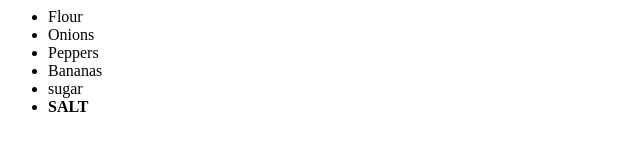
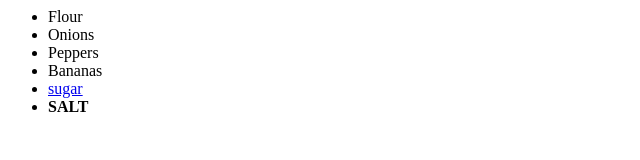
Before and after one commit to dantecarlesimo/gitTest, a plain HTML site: page index.html in a window 1280 px wide. Shown: the full height of the page, 0-640 px from the left. Drawn offline with Linux system fonts and the light colour scheme.

Commit message:
made sugar a link

```diff
--- a/index.html
+++ b/index.html
@@ -5,7 +5,7 @@
 			<li>Onions</li>
 			<li>Peppers</li>
 			<li>Bananas</li>
-			<li>sugar</li>
+			<li><a href=google.com/sugar>sugar</a></li>
 			<li><b>SALT</b></li>
 
 		</ul>
```
